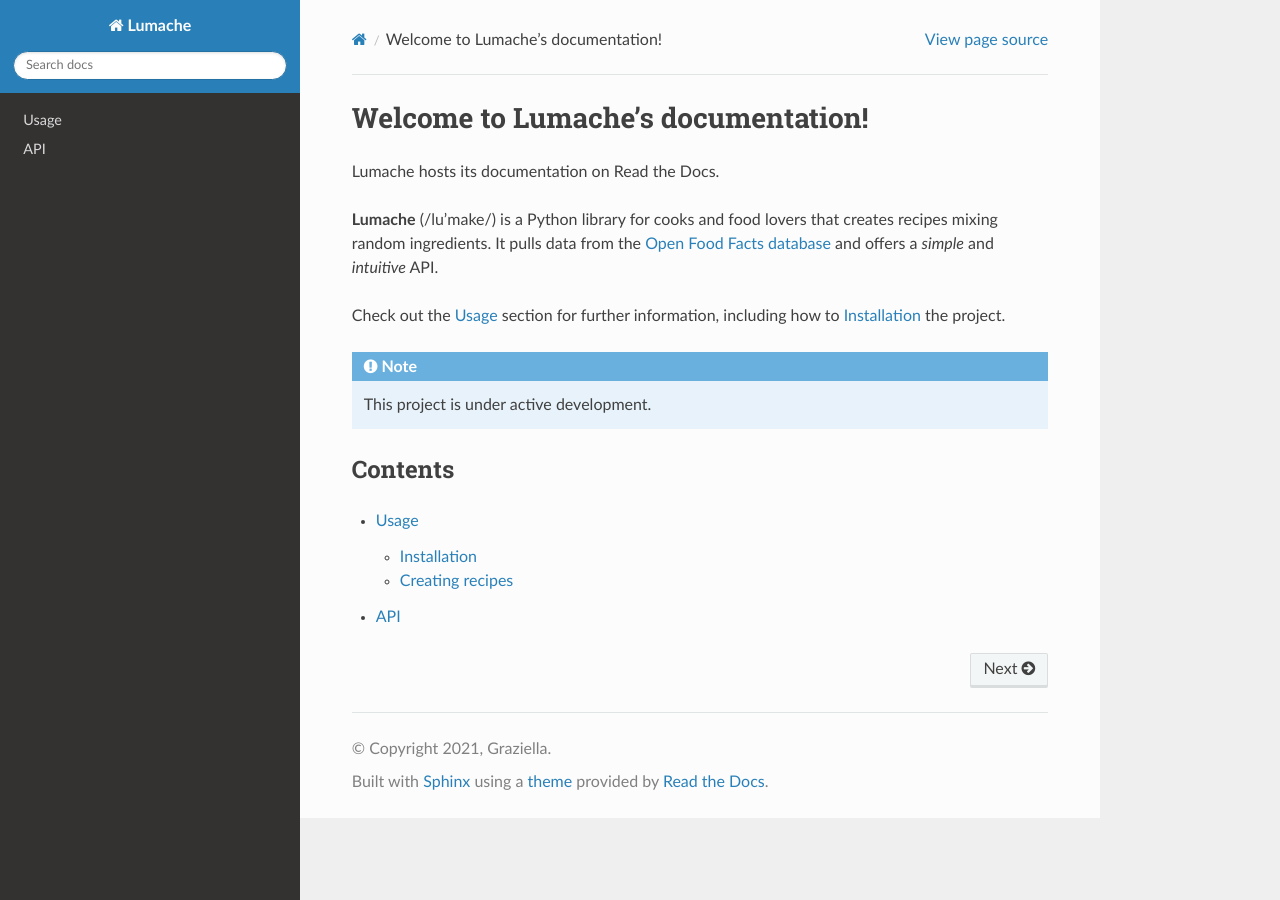
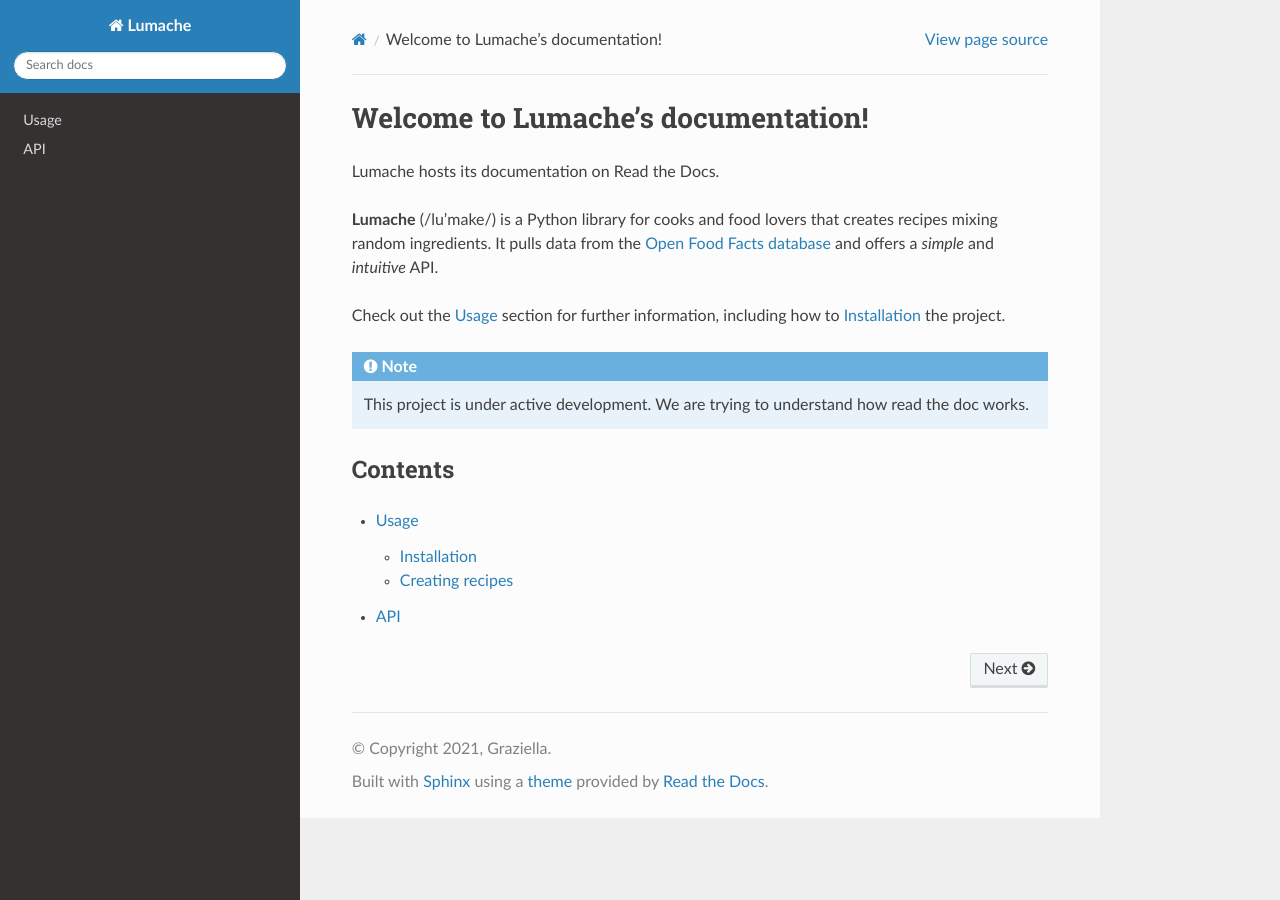
Before and after one commit to yett/rtd-canvas, a Sphinx documentation site: the page built from docs/source/index.rst, in a window 1280 px wide. Built offline with Sphinx 7.4.7 and the Read the Docs theme 3.1.0, drawn with Linux system fonts in a browser that asks for light colours.

Commit message:
dependencies update

```diff
--- a/docs/source/index.rst
+++ b/docs/source/index.rst
@@ -14,6 +14,7 @@ how to :ref:`installation` the project.
 .. note::
 
    This project is under active development.
+   We are trying to understand how read the doc works.
 
 Contents
 --------
```
Also changed, not shown: .readthedocs.yaml.
